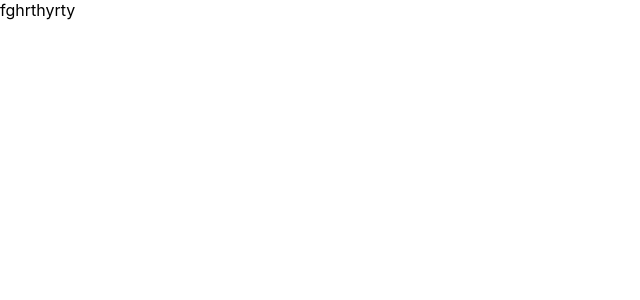
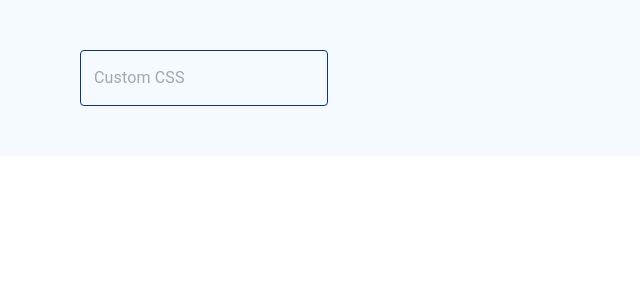
Before and after one commit to Asifdvp/Proejct-ITS, a React (Create React App) app: page / in a window 1280 px wide. Shown: the top 300 px of the page, without its empty margins (0-640 px from the left). Built offline with nearby package versions, Linux system fonts and the light colour scheme.

Commit message:
textInput

```diff
--- /dev/null
+++ b/src/App.css
@@ -0,0 +1,4 @@
+.App {
+  padding: 0 80px;
+  background-color: #F4FAFF;
+}/*# sourceMappingURL=App.css.map */
--- /dev/null
+++ b/src/App.scss
@@ -0,0 +1,4 @@
+.App{
+    padding: 0 80px;
+    background-color: #F4FAFF;
+}
--- a/src/App.tsx
+++ b/src/App.tsx
@@ -1,10 +1,12 @@
 import React from 'react';
-
+import TextInput from './Components/Inputs/TextInput';
+import './App.css'
 
 function App() {
   return (
     <div className="App">
-     fghrthyrty
+
+     <TextInput/>
     </div>
   );
 }
--- /dev/null
+++ b/src/Components/Inputs/TextInput/index.tsx
@@ -0,0 +1,39 @@
+import * as React from 'react';
+import {  styled } from '@mui/material/styles';
+import TextField from '@mui/material/TextField';
+import './style.css'
+const CssTextField = styled(TextField)({
+  //focus olanda label rengi
+  '& label.Mui-focused': {
+    color: '#292D32',
+    opacity:"1"
+  },
+  // '& .MuiInput-underline:after': {
+  //   borderBottomColor: 'green',
+  // },
+  '& .MuiOutlinedInput-root': {
+
+    '& fieldset': {
+      borderColor: '#0F3673',
+    },
+    '&:hover fieldset': {
+      borderColor: '#0F3673',
+    },
+    '&.Mui-focused fieldset': {
+      borderColor: '#0F3673',
+    },
+
+  },
+});
+
+
+export default function TextInput() {
+  return (
+      <CssTextField
+      sx={{margin:"50px 0","label":{color:"#292D32",opacity:"0.4"}}}
+      className='text'
+    label="Custom CSS"  />
+
+
+  );
+}
--- /dev/null
+++ b/src/Components/Inputs/TextInput/style.css
@@ -0,0 +1,3 @@
+.text {
+  margin-top: 800px;
+}/*# sourceMappingURL=style.css.map */
--- /dev/null
+++ b/src/Components/Inputs/TextInput/style.scss
@@ -0,0 +1,3 @@
+.text{
+    margin-top: 800px;
+}
--- a/src/index.css
+++ b/src/index.css
@@ -1,10 +1,7 @@
 body {
   margin: 0;
-  font-family: -apple-system, BlinkMacSystemFont, 'Segoe UI', 'Roboto', 'Oxygen',
-    'Ubuntu', 'Cantarell', 'Fira Sans', 'Droid Sans', 'Helvetica Neue',
-    sans-serif;
-  -webkit-font-smoothing: antialiased;
-  -moz-osx-font-smoothing: grayscale;
+  padding: 0;
+  box-sizing: border-box;
 }
 
 code {
```
Also changed, not shown: 2 other files (tests, documents, lock files or other folders).
